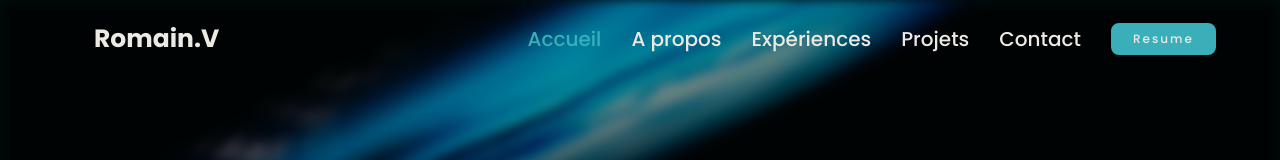
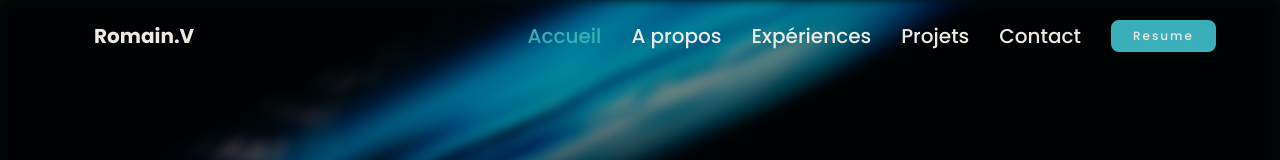
Before and after one commit to RomainVicidomini/Portfolio-VicidominiRomain, a React (Vite) app: page / in a window 1280 px wide. Shown: the top 160 px of the page. Built offline with nearby package versions, Linux system fonts and the light colour scheme.

Commit message:
ajout button download CV

```diff
--- a/src/components/Header/Header.tsx
+++ b/src/components/Header/Header.tsx
@@ -20,15 +20,26 @@ function Header() {
     window.addEventListener('scroll', posHeader);
   }, []);
 
+  const handleDownload = () => {
+    fetch('CV_RomainVicidomini.pdf').then((response) => {
+      response.blob().then((blob) => {
+        // Creating new object of PDF file
+        const fileURL = window.URL.createObjectURL(blob);
+        // Setting various property values
+        const alink = document.createElement('a');
+        alink.href = fileURL;
+        alink.download = 'CV_RomainVicidomini.pdf';
+        alink.click();
+      });
+    });
+  };
   return (
     <header ref={headerRef} className="header">
       <div className="header__left">
         <button type="button">
           <img className="header__menu" src={logo} alt="Logo" />
         </button>
-        <a href="#" className="header__logo">
-          Romain.V
-        </a>
+        <h1 className="header__title">Romain.V</h1>
       </div>
       <nav className="header__link">
         <a href="#home" className="header__active">
@@ -38,7 +49,11 @@ function Header() {
         <a href="#education">Expériences</a>
         <a href="#projets">Projets</a>
         <a href="#contact">Contact</a>
-        <button type="button" className="header__resume">
+        <button
+          type="button"
+          onClick={handleDownload}
+          className="header__resume"
+        >
           Resume
         </button>
       </nav>
--- a/src/components/Header/header.scss
+++ b/src/components/Header/header.scss
@@ -13,6 +13,10 @@
   align-items: center;
   transition: top 0.3s;
   z-index:5;
+  &__title{
+    font-size: 2rem;
+    font-weight: 700;
+  }
   &__hidden{
     top: -100px;
   }
```
Also changed, not shown: 1 other file (tests, documents, lock files or other folders).
